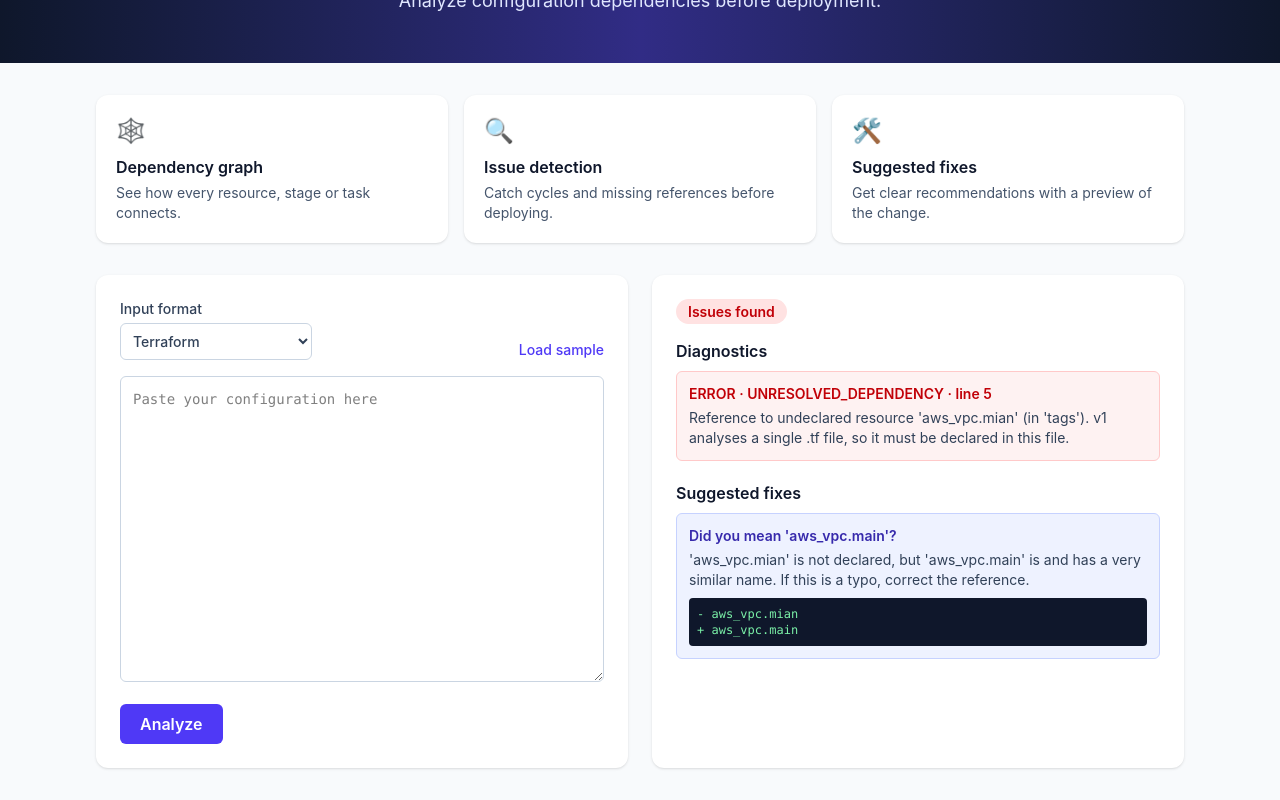
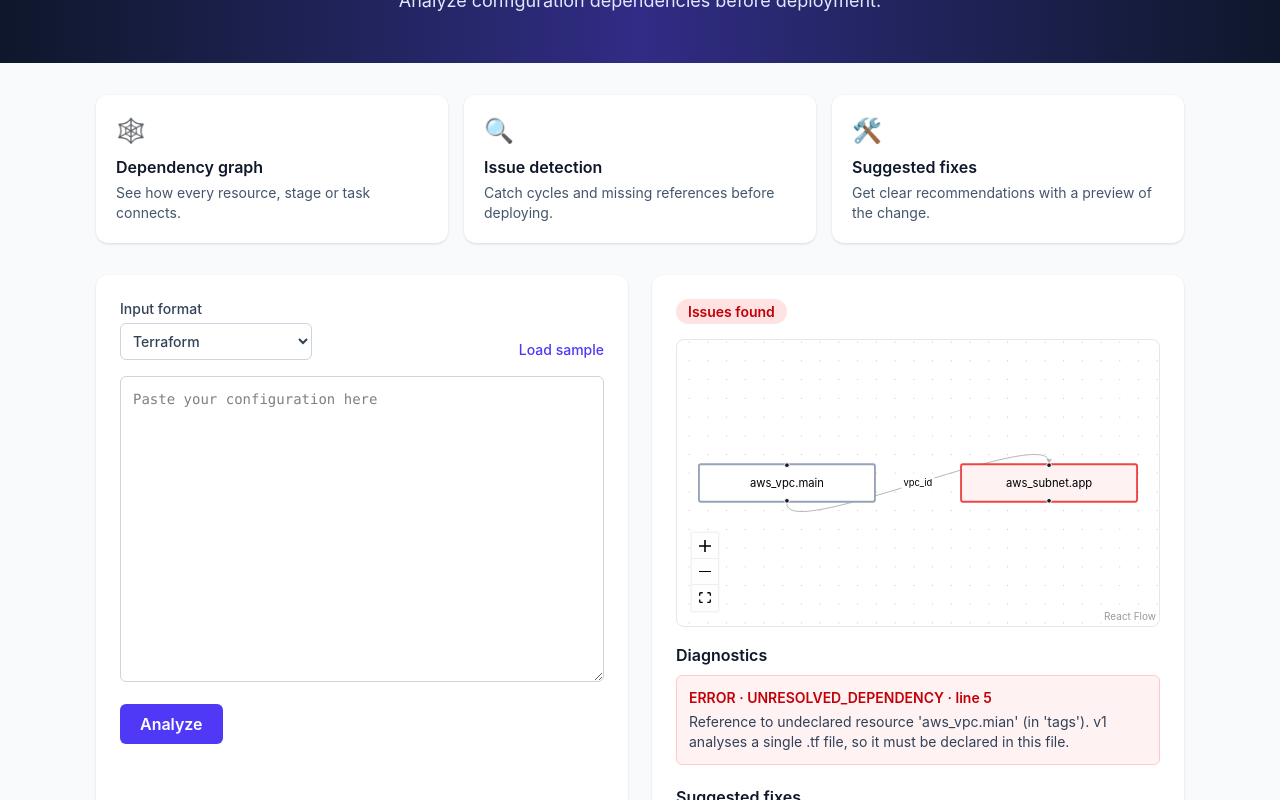
Before and after one commit to saanvi-singhal/Cloud-Workflow-Validator, a React (Vite) app in the folder frontend/: page / in a window 1280 px wide. Both pictures are taken after a click on the button "Analyze". Shown: the part 113-913 px from the top of the page. Built offline with nearby package versions, Linux system fonts and the light colour scheme.

Commit message:
feat(frontend): dependency graph with React Flow

```diff
--- a/frontend/package.json
+++ b/frontend/package.json
@@ -10,7 +10,9 @@
     "preview": "vite preview"
   },
   "dependencies": {
+    "@dagrejs/dagre": "^3.1.1",
     "@tailwindcss/vite": "^4.3.3",
+    "@xyflow/react": "^12.12.0",
     "react": "^19.2.8",
     "react-dom": "^19.2.8",
     "tailwindcss": "^4.3.3"
--- a/frontend/src/App.tsx
+++ b/frontend/src/App.tsx
@@ -3,6 +3,7 @@ import terraformMock from './mocks/terraform.json';
 import dockerfileMock from './mocks/dockerfile.json';
 import yamlMock from './mocks/yaml.json';
 import type { AnalysisResult } from './types';
+import DependencyGraph from './components/DependencyGraph';
 
 const MOCKS: Record<string, AnalysisResult> = {
   terraform: terraformMock as unknown as AnalysisResult,
@@ -131,6 +132,7 @@ export default function App() {
               >
                 {result.valid ? 'Valid' : 'Issues found'}
               </span>
+              {result.graph && <DependencyGraph result={result} />}
 
               <h2 className="mt-4 font-semibold text-slate-900">Diagnostics</h2>
               <ul className="mt-2 space-y-2">
--- /dev/null
+++ b/frontend/src/components/DependencyGraph.tsx
@@ -0,0 +1,56 @@
+import { useMemo } from 'react';
+import { ReactFlow, Background, Controls, MarkerType, type Node, type Edge } from '@xyflow/react';
+import '@xyflow/react/dist/style.css';
+import dagre from '@dagrejs/dagre';
+import type { AnalysisResult } from '../types';
+
+const W = 190;
+const H = 44;
+
+export default function DependencyGraph({ result }: { result: AnalysisResult }) {
+  const { nodes, edges } = useMemo(() => {
+    const graph = result.graph ?? { nodes: [], edges: [] };
+    const flagged = new Set(result.recommendations.flatMap(r => r.related_node_ids));
+
+    const g = new dagre.graphlib.Graph();
+    g.setGraph({ rankdir: 'LR', nodesep: 40, ranksep: 90 });
+    g.setDefaultEdgeLabel(() => ({}));
+    graph.nodes.forEach(n => g.setNode(n.id, { width: W, height: H }));
+    graph.edges.forEach(e => g.setEdge(e.source, e.target));
+    dagre.layout(g);
+
+    const nodes: Node[] = graph.nodes.map(n => {
+      const p = g.node(n.id);
+      const bad = flagged.has(n.id);
+      return {
+        id: n.id,
+        data: { label: n.label },
+        position: { x: p.x - W / 2, y: p.y - H / 2 },
+        style: {
+          width: W,
+          border: `2px solid ${bad ? '#ef4444' : '#94a3b8'}`,
+          background: bad ? '#fef2f2' : '#ffffff',
+        },
+      };
+    });
+
+    const edges: Edge[] = graph.edges.map(e => ({
+      id: `${e.source}->${e.target}:${e.type}`,
+      source: e.source,
+      target: e.target,
+      label: e.label,
+      markerEnd: { type: MarkerType.ArrowClosed },
+    }));
+
+    return { nodes, edges };
+  }, [result]);
+
+  return (
+    <div className="mt-4 h-72 overflow-hidden rounded-lg border border-slate-200">
+      <ReactFlow nodes={nodes} edges={edges} fitView nodesConnectable={false}>
+        <Background />
+        <Controls showInteractive={false} />
+      </ReactFlow>
+    </div>
+  );
+}
--- a/frontend/src/mocks/terraform.json
+++ b/frontend/src/mocks/terraform.json
@@ -1,5 +1,14 @@
 {
   "valid": false,
+   "graph": {
+    "nodes": [
+      { "id": "tf:resource:aws_vpc.main", "label": "aws_vpc.main", "type": "resource" },
+      { "id": "tf:resource:aws_subnet.app", "label": "aws_subnet.app", "type": "resource" }
+    ],
+    "edges": [
+      { "source": "tf:resource:aws_vpc.main", "target": "tf:resource:aws_subnet.app", "type": "terraform_reference", "label": "vpc_id" }
+    ]
+  },
   "format": "terraform",
   "diagnostics": [
     {
--- a/frontend/src/types.ts
+++ b/frontend/src/types.ts
@@ -20,10 +20,22 @@ export interface Recommendation {
   proposed_change: { description: string; preview: string } | null;
   related_node_ids: string[];
 }
+export interface GraphNode {
+  id: string;
+  label: string;
+  type: string;
+}
 
+export interface GraphEdge {
+  source: string;
+  target: string;
+  type: string;
+  label?: string;
+}
 export interface AnalysisResult {
   valid: boolean;
   format: string;
+  graph?: { nodes: GraphNode[]; edges: GraphEdge[] };
   diagnostics: Diagnostic[];
   recommendations: Recommendation[];
   execution_order: string[] | null;
```
Also changed, not shown: 1 other file (tests, documents, lock files or other folders).
